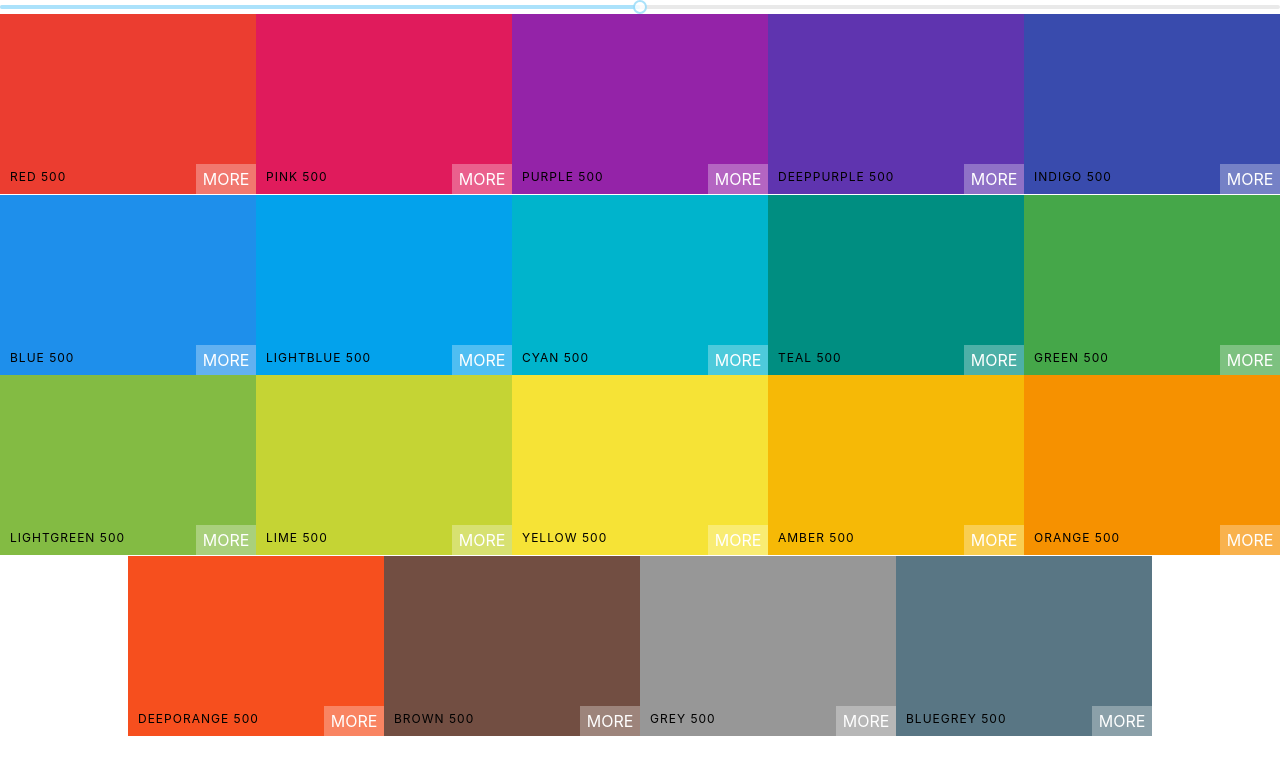
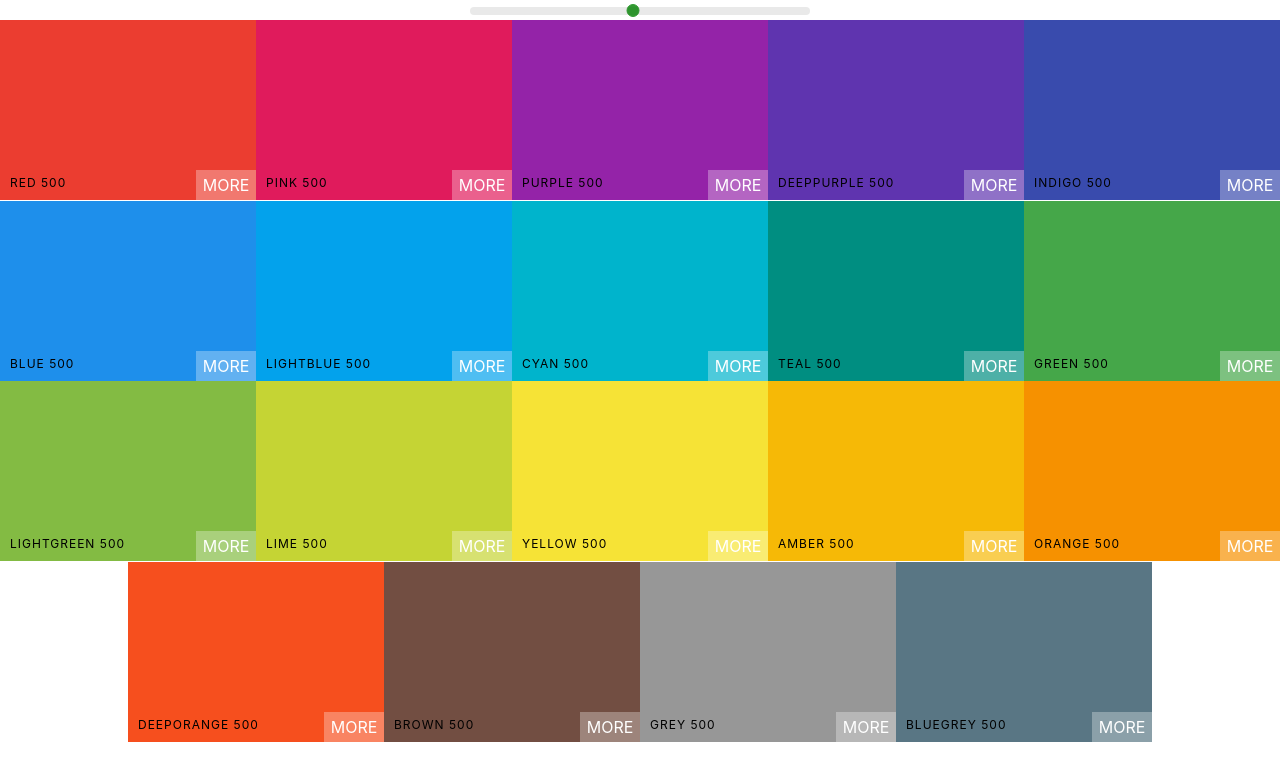
Before and after one commit to ehsansh/react-bootcamp, a React (Create React App) app: page / in a window 1280 px wide. Shown: the top 780 px of the page. Built offline with nearby package versions, Linux system fonts and the light colour scheme.

Commit message:
style color slider

```diff
--- a/src/Palette.css
+++ b/src/Palette.css
@@ -5,3 +5,28 @@
 .Palette-colors {
     height: 90%;
 }
+
+.slider {
+    width: 340px;
+    margin: 0 10px;
+    display: inline-block;
+}
+.slider .rc-slider-track {
+    background-color: transparent;
+}
+.slider .rc-slider-rail {
+    height: 8px;
+}
+.slider .rc-slider-handle,
+.slider .rc-slider-handle:active,
+.slider .rc-slider-handle:hover,
+.slider .rc-slider-handle :focus {
+    background-color: green !important;
+    outline: none;
+    border: 1px solid green;
+    box-shadow: none;
+    height: 13px;
+    width: 13px;
+    margin-top: -3px;
+    margin-left: -7px;
+}
--- a/src/Palette.js
+++ b/src/Palette.js
@@ -1,9 +1,9 @@
 import React, { Component } from 'react';
 import ColorBox from './ColorBox';
+import 'rc-slider/assets/index.css';
 import './Palette.css';
 
 import Slider from 'rc-slider';
-import 'rc-slider/assets/index.css';
 
 export default class Palette extends Component {
     constructor(props) {
@@ -24,6 +24,7 @@ export default class Palette extends Component {
         ));
         return (
             <div className='Palette'>
+                <div className='slider'>
                     <Slider
                         defaultValue={level}
                         min={100}
@@ -31,6 +32,7 @@ export default class Palette extends Component {
                         step={100}
                         onAfterChange={this.changeLevel}
                     />
+                </div>
                 <div className='Palette-colors'>{colorBoxes}</div>
             </div>
         );
```
Lines whose indentation alone changed are shown as unchanged.
